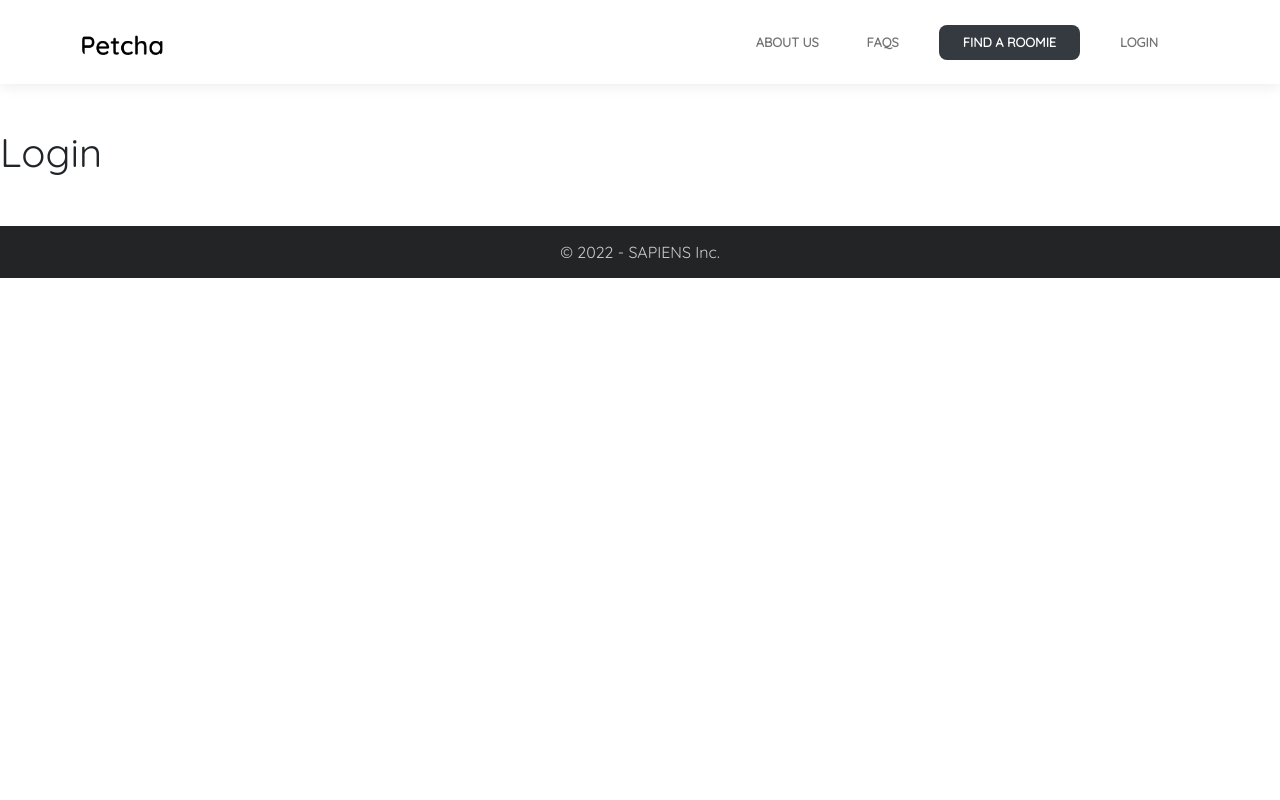
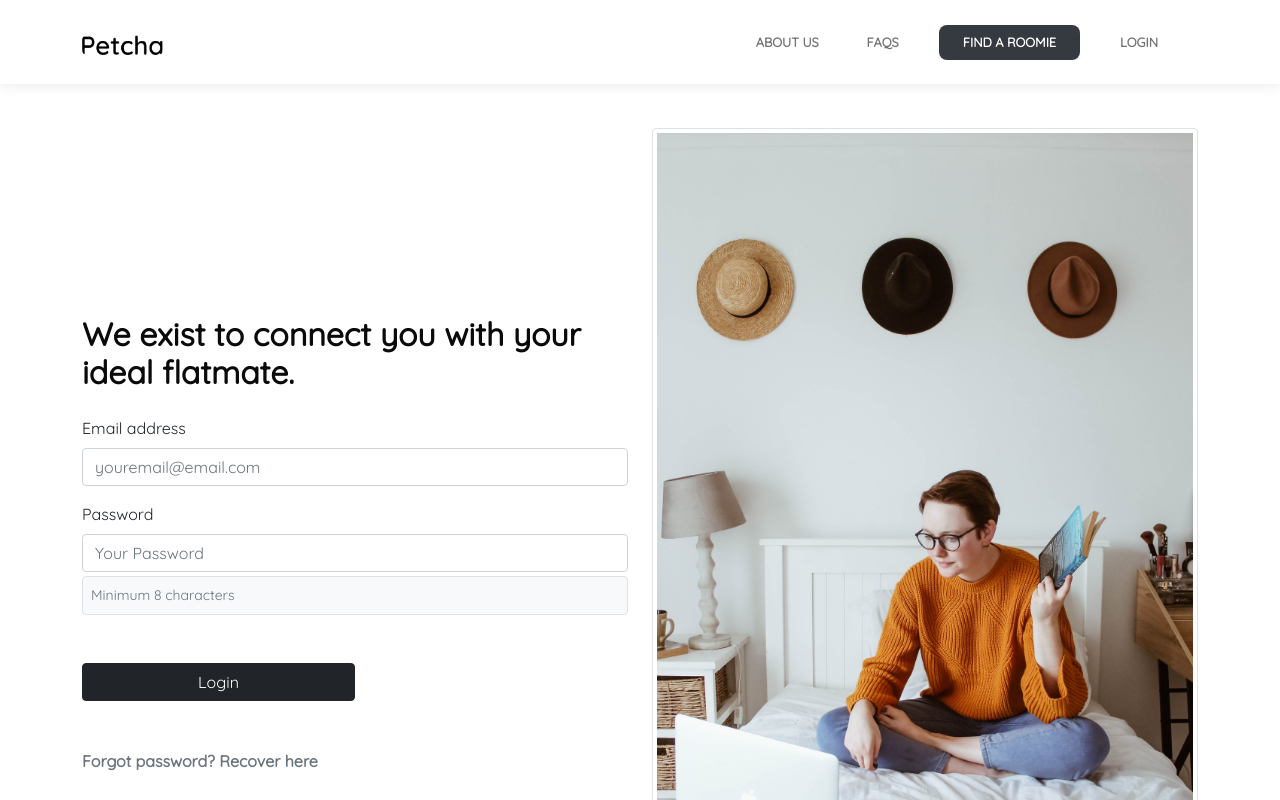
Before and after one commit to od41/sapiens3_frontend, a React (Create React App) app: page /login in a window 1280 px wide. Shown: the top 800 px of the page. Built offline with nearby package versions, Linux system fonts and the light colour scheme.

Commit message:
UI: add create-account and login page

```diff
--- a/src/pages/Login.js
+++ b/src/pages/Login.js
@@ -1,8 +1,65 @@
 import React from 'react'
+import { Container, Row, Col, Image, Badge, Button, ToggleButton, Spinner, ButtonGroup,
+  Form,
+  } from 'react-bootstrap';
+
+import { Link } from 'react-router-dom';
+
+import loginImage from 'assets/img/scenery/login.png'
 
 function Login() {
+  const heading2 = {
+    fontWeight: '600',
+    fontSize: '32px',
+    color: '#0a0a0a'
+  }
+
   return (
-    <h1>Login</h1>
+    <>
+    <header className="masthead">
+       <Container>
+           <Row className="align-items-center">
+               <Col md={6} className="col-md-6" style={{borderRadius: "20"}}>
+                   <h3 style={ {...heading2, marginTop: "123px"}} className="mb-4" >We exist to connect you with your ideal flatmate. </h3>
+
+                   <Form>
+
+                        <Form.Group as={Col} className="mb-3" controlId="formEmailAddress">
+                          <Form.Label>Email address</Form.Label>
+                          <Form.Control type="email" placeholder="youremail@email.com" />
+                        </Form.Group>
+
+                        <Form.Group as={Col} className="mb-5" controlId="formPassword">
+                          <Form.Label>Password</Form.Label>
+                          <Form.Control type="password" placeholder="Your Password" />
+                          <Form.Text as={Col} className="text-muted p-2 border  bg-light rounded">
+                            <div>Minimum 8 characters</div>
+                          </Form.Text>
+                        </Form.Group>
+
+                        <Form.Group as={Col} className="mb-5" controlId="formPassword">
+                          <Button variant="dark" className="w-50" type="submit">
+                            Login
+                          </Button>
+                          <br />
+                          <br />
+                          <br />
+                          <Link to="/forgot-password" as={Button} className='text-muted text-dark fw-bold text-center text-decoration-none'>Forgot password? Recover here</Link>
+                        </Form.Group>
+
+                          <div>
+                            <Link to="/create-account" as={Button} className='text-dark fw-bold text-center text-decoration-none'>Create a new account</Link>
+                          </div>
+                     </Form>
+               </Col>
+               <div className="col-md-6">
+                 <img className="img-thumbnail" alt="promo banner" data-aos="fade-up" data-aos-duration="100" src={loginImage} />
+               </div>
+           </Row>
+       </Container>
+   </header>
+
+   </>
   )
 }
 
```
